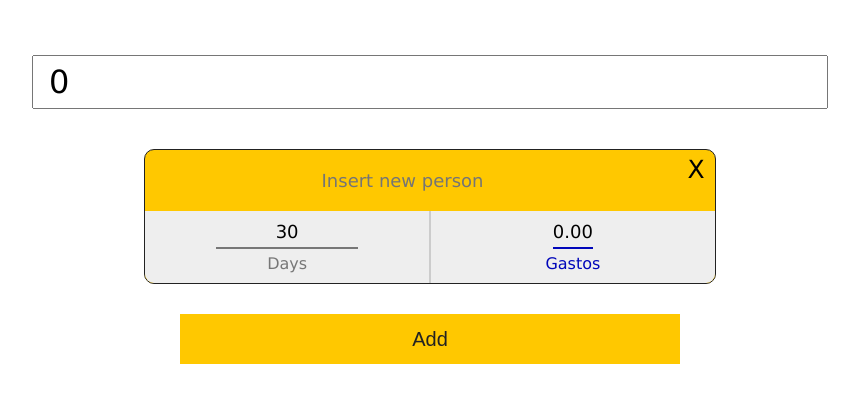
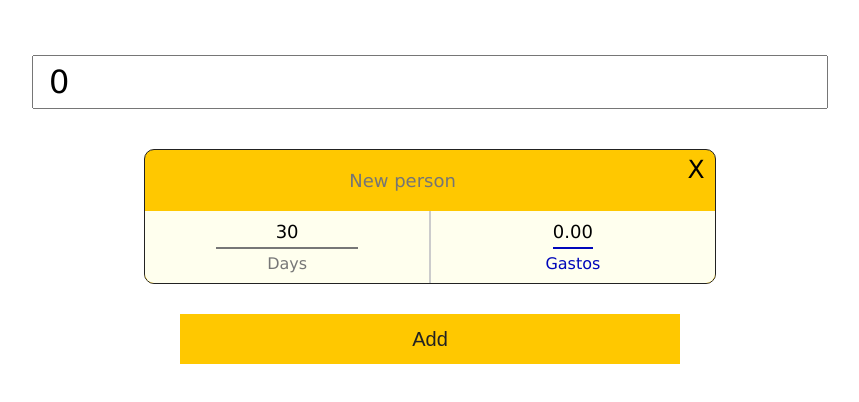
Before and after one commit to maximka76667/Gastos-Calculator, a React (Create React App) app: page / in a window 1280 px wide. Both pictures are taken after a click on the button "Add". Shown: the top 402 px of the page, without its empty margins (210-1069 px from the left). Built offline with nearby package versions, Linux system fonts and the light colour scheme.

Commit message:
change new person placeholder

```diff
--- a/src/App.module.css
+++ b/src/App.module.css
@@ -60,7 +60,7 @@
 
 .person__info {
   display: flex;
-  background-color: #eee;
+  background-color: #ffe;
 }
 
 .person__name {
--- a/src/App.tsx
+++ b/src/App.tsx
@@ -90,7 +90,7 @@ function App() {
                   <input
                     className={styles["person__name-input"]}
                     type="text"
-                    placeholder="Insert new person"
+                    placeholder="New person"
                     onChange={(e) => {
                       setPersons((prev) =>
                         prev.map((person, i) =>
```
